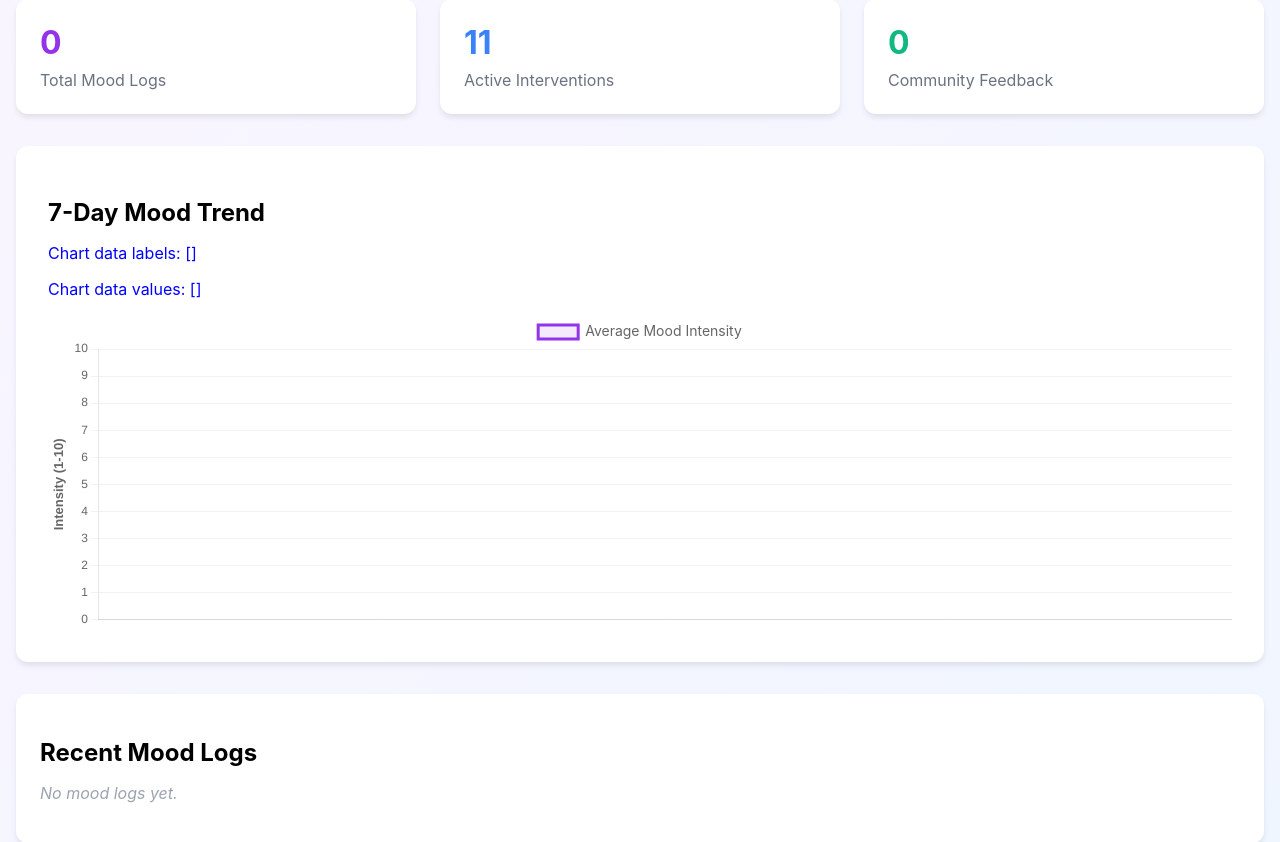
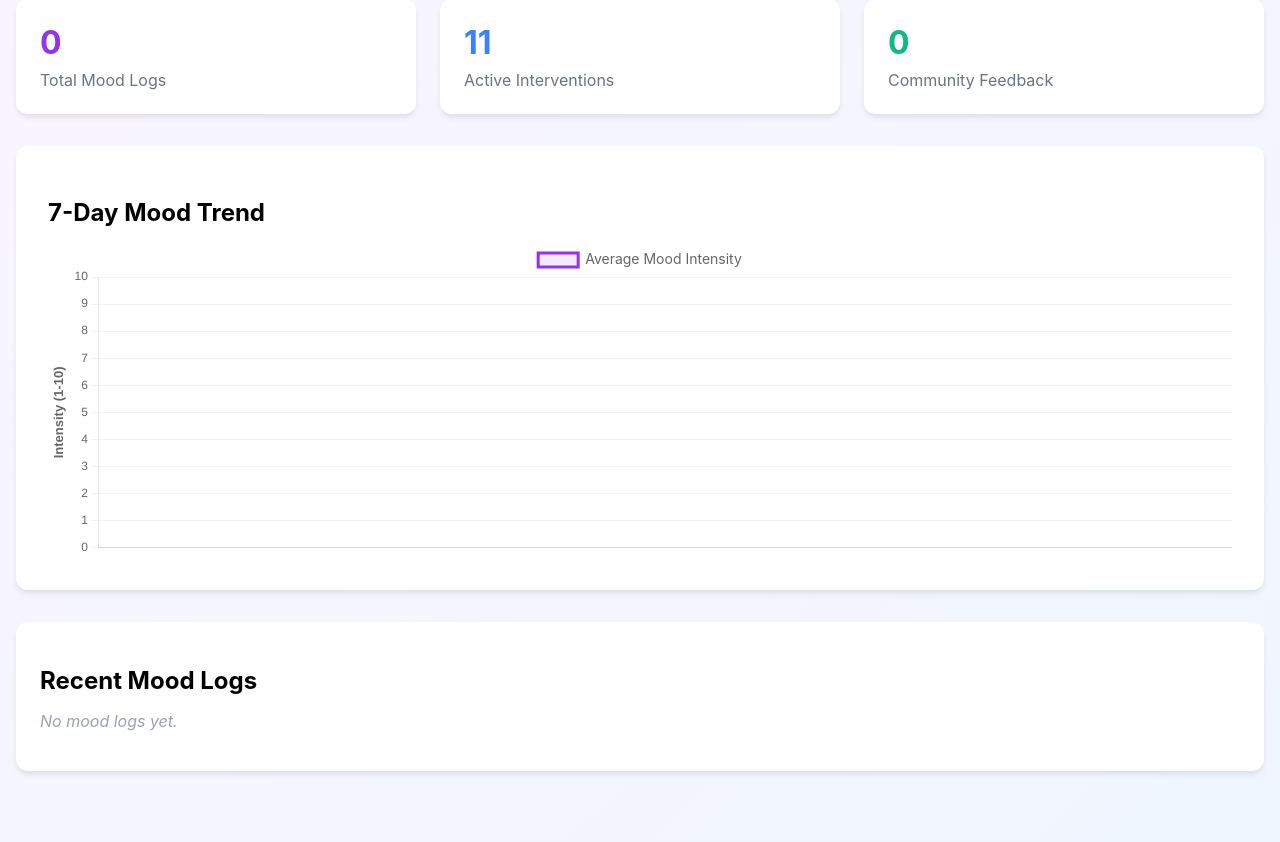
Before and after one commit to Rem598/Emotion_Map, a Django app: page /dashboard/ in a window 1280 px wide. Shown: the part 265-1107 px from the top of the page. Run offline with Django 5.2, Linux system fonts and the light colour scheme; a user stored in the database is signed in; data comes from the database, SQL or seed files in the repository; both versions use the stored data as it was after the commit; some libraries are stand-ins or nearby versions.

Commit message:
updated readme and dashboard

```diff
--- a/core/templates/dashboard.html
+++ b/core/templates/dashboard.html
@@ -27,8 +27,6 @@
     <!-- Mood Trend Chart -->
     <div class="card card-large">
         <h2 style="font-size: 1.5rem; font-weight: bold; margin-bottom: 1rem;">7-Day Mood Trend</h2>
-        <p style="color: blue;">Chart data labels: {{ trend_labels }}</p>
-        <p style="color: blue;">Chart data values: {{ trend_data }}</p>
         <canvas id="moodTrendChart" height="80"></canvas>
 
     </div>
```
Also changed, not shown: README.md, db.sqlite3.
